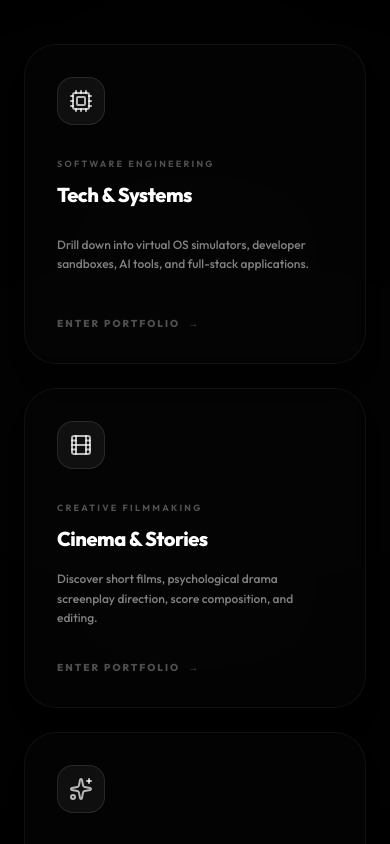
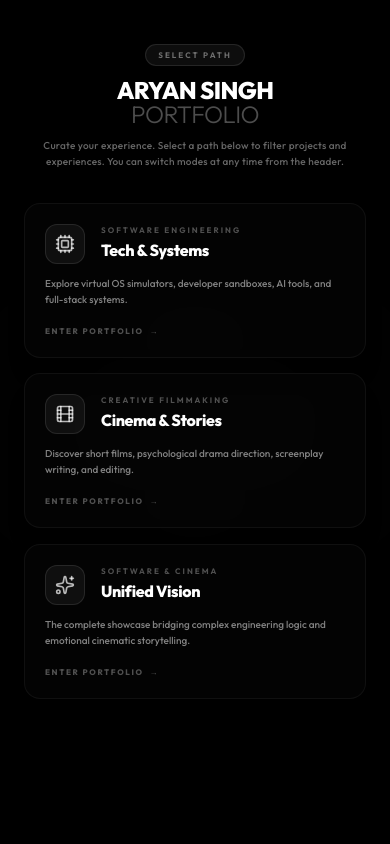
Before and after one commit to aryansingh0777raghav/aryan-cine-dev-portfolio, a React (Vite) app: page / in a window 390 px wide. Shown: the top 844 px of the page. Built offline with nearby package versions, Linux system fonts and the light colour scheme.

Commit message:
style: optimize segment selector popup layout for mobile screens

```diff
--- a/src/components/ViewSelector.tsx
+++ b/src/components/ViewSelector.tsx
@@ -11,92 +11,95 @@ export default function ViewSelector({ onSelectMode }: ViewSelectorProps) {
       id: 'tech' as const,
       title: 'Tech & Systems',
       subtitle: 'Software Engineering',
-      desc: 'Drill down into virtual OS simulators, developer sandboxes, AI tools, and full-stack applications.',
-      icon: <Cpu className="w-6 h-6 text-white/70 group-hover:text-black transition-colors duration-500" />,
+      desc: 'Explore virtual OS simulators, developer sandboxes, AI tools, and full-stack systems.',
+      icon: <Cpu className="w-5 h-5 md:w-6 md:h-6 text-white/70 group-hover:text-black transition-colors duration-500" />,
       iconBg: 'bg-white/5 border-white/10 group-hover:bg-white group-hover:border-white'
     },
     {
       id: 'filmmaking' as const,
       title: 'Cinema & Stories',
       subtitle: 'Creative Filmmaking',
-      desc: 'Discover short films, psychological drama screenplay direction, score composition, and editing.',
-      icon: <Film className="w-6 h-6 text-white/70 group-hover:text-black transition-colors duration-500" />,
+      desc: 'Discover short films, psychological drama direction, screenplay writing, and editing.',
+      icon: <Film className="w-5 h-5 md:w-6 md:h-6 text-white/70 group-hover:text-black transition-colors duration-500" />,
       iconBg: 'bg-white/5 border-white/10 group-hover:bg-white group-hover:border-white'
     },
     {
       id: 'both' as const,
       title: 'Unified Vision',
       subtitle: 'Software & Cinema',
-      desc: 'Explore the complete journey bridging complex system logic and emotional visual storytelling.',
-      icon: <Sparkles className="w-6 h-6 text-white/70 group-hover:text-black transition-colors duration-500" />,
+      desc: 'The complete showcase bridging complex engineering logic and emotional cinematic storytelling.',
+      icon: <Sparkles className="w-5 h-5 md:w-6 md:h-6 text-white/70 group-hover:text-black transition-colors duration-500" />,
       iconBg: 'bg-white/5 border-white/10 group-hover:bg-white group-hover:border-white'
     }
   ];
 
   return (
-    <div className="fixed inset-0 z-[99999] bg-black flex items-center justify-center p-6 overflow-y-auto">
-      {/* Subtle white ambient glow in background (monochromatic) */}
-      <div className="absolute top-1/2 left-1/2 -translate-x-1/2 -translate-y-1/2 w-[600px] h-[600px] bg-white/[0.01] blur-[150px] rounded-full pointer-events-none" />
+    <div className="fixed inset-0 z-[99999] bg-black flex flex-col items-center justify-start md:justify-center p-4 md:p-6 overflow-y-auto scrollbar-thin">
+      {/* Ambient background glow */}
+      <div className="absolute top-1/2 left-1/2 -translate-x-1/2 -translate-y-1/2 w-[300px] h-[300px] md:w-[600px] md:h-[600px] bg-white/[0.01] blur-[100px] md:blur-[150px] rounded-full pointer-events-none" />
 
-      <div className="w-full max-w-5xl relative z-10 py-10 flex flex-col items-center">
+      <div className="w-full max-w-5xl relative z-10 py-6 md:py-10 flex flex-col items-center">
         {/* Title Header */}
         <motion.div
-          initial={{ opacity: 0, y: -20 }}
+          initial={{ opacity: 0, y: -15 }}
           animate={{ opacity: 1, y: 0 }}
           transition={{ duration: 0.8, ease: [0.16, 1, 0.3, 1] }}
-          className="text-center mb-16 md:mb-20"
+          className="text-center mb-8 md:mb-16 max-w-xl"
         >
-          <span className="inline-block px-4 py-1.5 rounded-full bg-white/5 border border-white/10 text-[10px] font-bold tracking-[0.25em] text-white/40 uppercase mb-5">
+          <span className="inline-block px-3 py-1 rounded-full bg-white/5 border border-white/10 text-[8px] md:text-[10px] font-bold tracking-[0.25em] text-white/40 uppercase mb-3 md:mb-5">
             Select Path
           </span>
-          <h1 className="text-3xl md:text-6xl font-black tracking-tight text-white mb-5 uppercase leading-none">
+          <h1 className="text-2xl md:text-5xl font-black tracking-tight text-white mb-3 md:mb-5 uppercase leading-none">
             ARYAN SINGH <br />
             <span className="text-white/30 font-light">PORTFOLIO</span>
           </h1>
-          <p className="text-xs md:text-sm text-white/40 max-w-md mx-auto font-medium tracking-wide leading-relaxed">
+          <p className="text-[10px] md:text-sm text-white/40 px-4 md:px-0 font-medium tracking-wide leading-relaxed">
             Curate your experience. Select a path below to filter projects and experiences. You can switch modes at any time from the header.
           </p>
         </motion.div>
 
-        {/* Dynamic Monochromatic Options Grid */}
-        <div className="grid md:grid-cols-3 gap-6 w-full">
+        {/* Responsive Options Grid */}
+        <div className="grid grid-cols-1 md:grid-cols-3 gap-4 md:gap-6 w-full px-2 md:px-0">
           {options.map((opt, i) => (
             <motion.div
               key={opt.id}
-              initial={{ opacity: 0, y: 30 }}
+              initial={{ opacity: 0, y: 20 }}
               animate={{ opacity: 1, y: 0 }}
-              transition={{ duration: 1, ease: [0.16, 1, 0.3, 1], delay: i * 0.1 }}
-              whileHover={{ y: -8 }}
+              transition={{ duration: 0.8, ease: [0.16, 1, 0.3, 1], delay: i * 0.08 }}
+              whileHover={{ y: -6 }}
               onClick={() => onSelectMode(opt.id)}
-              className="group relative overflow-hidden glass rounded-[2rem] p-8 md:p-10 border border-white/5 bg-white/[0.01] hover:bg-white/[0.04] hover:border-white/20 transition-all duration-500 cursor-pointer flex flex-col min-h-[320px] justify-between"
+              className="group relative overflow-hidden glass rounded-2xl md:rounded-[2rem] p-5 md:p-10 border border-white/5 bg-white/[0.01] hover:bg-white/[0.04] hover:border-white/20 transition-all duration-500 cursor-pointer flex flex-col justify-between min-h-[140px] md:min-h-[320px]"
             >
               {/* Radial gradient spotlight on hover */}
               <div className="absolute inset-0 opacity-0 group-hover:opacity-100 transition-opacity duration-700 bg-radial-gradient from-white/[0.02] to-transparent pointer-events-none" />
 
-              <div>
+              {/* Mobile layout: flex-row, Desktop layout: flex-col */}
+              <div className="flex md:flex-col gap-4 md:gap-0">
                 {/* Icon Circle */}
-                <div className={`w-12 h-12 rounded-2xl flex items-center justify-center border transition-all duration-500 mb-8 ${opt.iconBg}`}>
+                <div className="w-10 h-10 md:w-12 md:h-12 rounded-xl md:rounded-2xl flex items-center justify-center border transition-all duration-500 md:mb-8 flex-shrink-0 bg-white/5 border-white/10 group-hover:bg-white group-hover:border-white">
                   {opt.icon}
                 </div>
 
+                <div>
                   {/* Subtitle */}
-                <span className="text-[9px] font-bold uppercase tracking-[0.25em] text-white/30 mb-2.5 block">
+                  <span className="text-[8px] md:text-[9px] font-bold uppercase tracking-[0.25em] text-white/30 mb-1 md:mb-2.5 block">
                     {opt.subtitle}
                   </span>
 
                   {/* Title */}
-                <h3 className="text-xl md:text-2xl font-black text-white mb-4 tracking-tight">
+                  <h3 className="text-base md:text-2xl font-black text-white tracking-tight leading-tight md:leading-none">
                     {opt.title}
                   </h3>
                 </div>
+              </div>
 
-              {/* Description */}
-              <p className="text-xs md:text-sm text-white/50 leading-relaxed font-medium mb-8">
+              {/* Description (Hidden or smaller on mobile to save vertical height) */}
+              <p className="text-[10px] md:text-sm text-white/50 leading-relaxed font-medium mt-3 mb-4 md:my-6 line-clamp-2 md:line-clamp-none">
                 {opt.desc}
               </p>
 
               {/* Enter Link CTA */}
-              <div className="text-[10px] font-black uppercase tracking-[0.2em] text-white/30 group-hover:text-white transition-colors duration-300 flex items-center gap-2">
+              <div className="text-[8px] md:text-[10px] font-black uppercase tracking-[0.2em] text-white/30 group-hover:text-white transition-colors duration-300 flex items-center gap-1.5 mt-auto">
                 Enter Portfolio <span className="group-hover:translate-x-1 transition-transform duration-300">→</span>
               </div>
             </motion.div>
```
Lines whose indentation alone changed are shown as unchanged.
